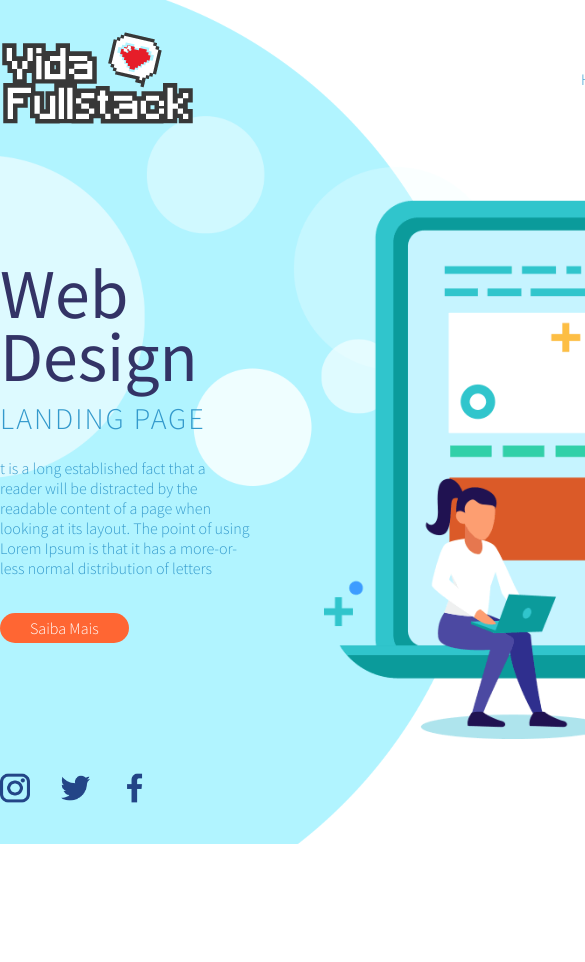
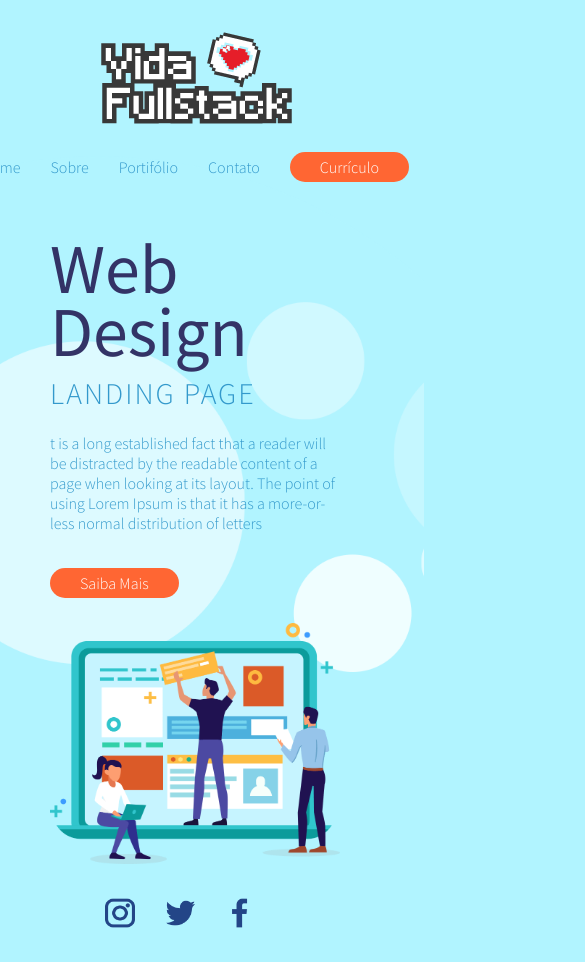
Before and after one commit to NikolasOliveir4/Estudos-css-front-end, a plain HTML site: page index.html in a window 390 px wide. Shown: the top 962 px of the page, 585 px wide, since content can reach past the window. Before the commit the page ends 844 px from the top, so only its background shows below. Drawn offline with Linux system fonts and the light colour scheme.

Commit message:
Alteração do arquivo responsive.css para responsive-background.css, criação dos arquivos bootstrap.css e responsive-elements.css

```diff
--- /dev/null
+++ b/assets/css/bootstrap.css
@@ -0,0 +1,30 @@
+ /*Reset Css */
+*{
+    margin: 0;
+    padding: 0;
+    border: 0;
+    font-size: 100%;
+    font-family: 'Source Sans Pro', sans-serif;
+    font-weight: 300;
+    vertical-align: baseline;
+    text-decoration: none;
+    list-style: none;
+}
+
+body{
+    background-image : url(../images/bolha-background.png);
+    background-repeat: no-repeat;
+    background-position: left center;
+}
+
+.container{
+    width: 1024px;
+    margin: 30px auto;
+    display: flex;
+    flex-direction: column;
+}
+
+.row {
+    display: flex;
+    flex-direction: row;
+}
--- a/assets/css/responsive.css
+++ b/assets/css/responsive-background.css
@@ -31,6 +31,6 @@
 }
 @media (max-width: 1100px) {
     body{
-        background-position-x: -100px !important;
+        background-position-x: -100px ;
     }
 }
--- /dev/null
+++ b/assets/css/responsive-elements.css
@@ -0,0 +1,72 @@
+@media (max-width: 1150px) {
+
+    .container {
+        width: 950px;
+    }
+
+}
+
+@media (max-width: 1024px) {
+
+    .container {
+        width: 800px;
+    }
+    .sobre-web-design figcaption img {
+        width: 600px;
+
+    }
+
+}
+
+@media (max-width: 915px) {
+
+    body{
+        background-position: left top;
+        background-color: #b1f4ff;
+
+    }
+
+    .container {
+        width: 600px;
+    }
+    .row{
+        flex-direction: column;
+    }
+
+    header nav {
+        margin: 30px;
+    }
+    .sobre-web-design article{
+        width: 100%;
+    }
+
+    .sobre-web-design figcaption img {
+        width: 100%;
+        margin: 30px 0 0 0;
+
+    }
+
+    footer .row{
+
+        flex-direction: row;
+        justify-content: center;
+
+    }
+}
+
+@media (max-width: 665px){
+    .container{
+        width: 400px;
+    }
+}
+@media (max-width: 450px){
+    .container{
+        width: 290px;
+    }
+}
+
+@media (max-width: 450px){
+    .container{
+        width: 290px;
+    }
+}
--- a/assets/css/style.css
+++ b/assets/css/style.css
@@ -3,38 +3,10 @@
 @import url('https://fonts.googleapis.com/css2?family=Source+Sans+Pro:wght@200;300;400&display=swap');
 /* Contents */
 
+@import url(./bootstrap.css);
 @import url(./button.css);
 @import url(./header.css);
 @import url(./main.css);
 @import url(./footer.css);
-@import url(./responsive.css);
-/*Reset Css */
-*{
-    margin: 0;
-    padding: 0;
-    border: 0;
-    font-size: 100%;
-    font-family: 'Source Sans Pro', sans-serif;
-    font-weight: 300;
-    vertical-align: baseline;
-    text-decoration: none;
-    list-style: none;
-}
-
-body{
-    background-image : url(../images/bolha-background.png);
-    background-repeat: no-repeat;
-    background-position: left center;
-}
-
-.container{
-    width: 1024px;
-    margin: 30px auto;
-    display: flex;
-    flex-direction: column;
-}
-
-.row {
-    display: flex;
-    flex-direction: row;
-}
+@import url(./responsive-background.css);
+@import url(./responsive-elements.css);
```
